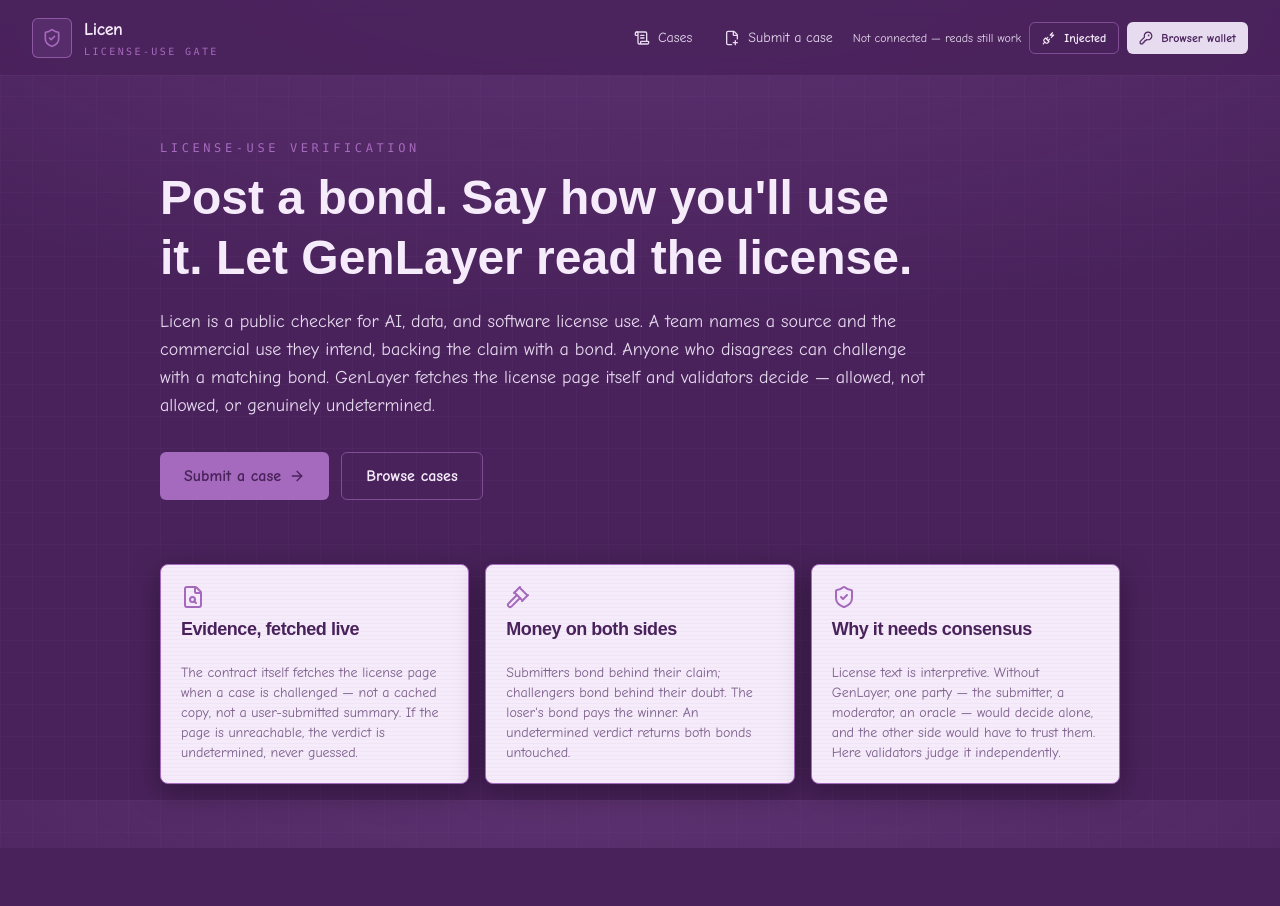
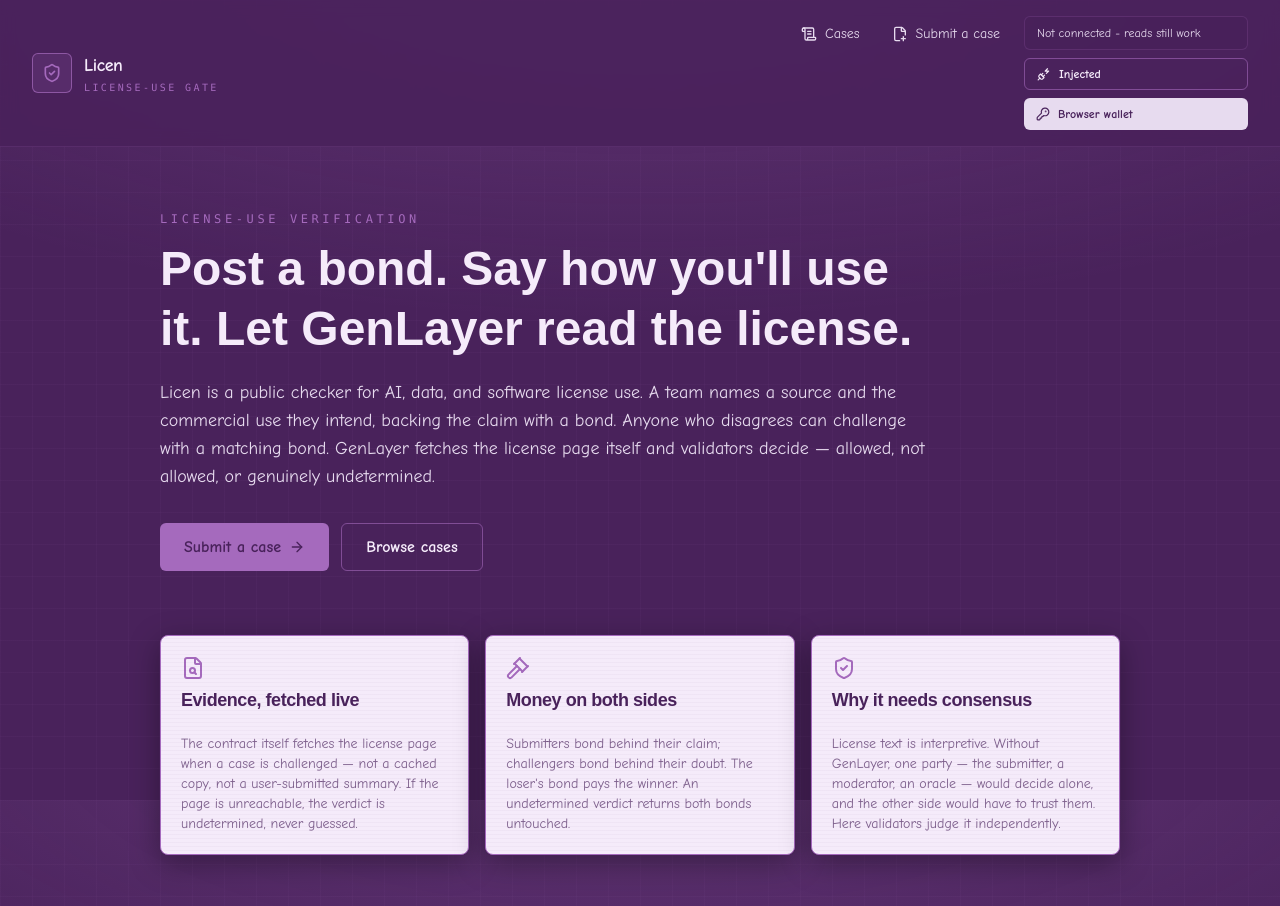
Before and after one commit to BeatyXO/Licen, a Next.js app: page / in a window 1280 px wide. Shown: the top 906 px of the page. Before the commit the page ends 848 px from the top, so only its background shows below. Built offline with nearby package versions, Linux system fonts and the light colour scheme; no server answers; a web font is replaced by a local one.

Commit message:
Make wallet controls vertical

```diff
--- a/components/navbar.tsx
+++ b/components/navbar.tsx
@@ -22,7 +22,8 @@
             <p className="font-mono text-[10px] uppercase tracking-[0.24em] text-noir-400">license-use gate</p>
           </div>
         </Link>
-        <nav className="flex flex-wrap items-center gap-2">
+        <nav className="flex flex-col gap-3 sm:flex-row sm:items-start">
+          <div className="flex flex-wrap items-center gap-2">
             {links.map((link) => (
               <Link
                 key={link.href}
@@ -33,6 +34,7 @@
                 {link.label}
               </Link>
             ))}
+          </div>
           <WalletButton />
         </nav>
       </div>
--- a/components/wallet-button.tsx
+++ b/components/wallet-button.tsx
@@ -1,12 +1,13 @@
 "use client";
 
-import { Download, KeyRound, PlugZap, Upload } from "lucide-react";
+import { Download, KeyRound, LogOut, PlugZap, Upload } from "lucide-react";
 import { Button } from "@/components/ui/button";
 import { useWallet } from "@/lib/wallet";
 import { shortAddress } from "@/lib/utils";
 
 export function WalletButton() {
-  const { address, mode, connectInjected, ensureBrowserWallet, exportPrivateKey, importPrivateKey } = useWallet();
+  const { address, mode, connectInjected, ensureBrowserWallet, exportPrivateKey, importPrivateKey, disconnect } =
+    useWallet();
 
   async function onImport() {
     const value = window.prompt("Paste your exported Licen browser private key");
@@ -14,31 +15,38 @@
   }
 
   return (
-    <div className="flex flex-wrap items-center gap-2">
+    <div className="flex w-full flex-col gap-2 sm:w-56">
       {address ? (
-        <div className="rounded-md border border-noir-400/30 bg-noir-900 px-3 py-2 text-xs">
-          <span className="text-noir-400">{mode === "injected" ? "Injected" : "Browser"}</span>{" "}
-          <span className="font-mono text-noir-100">{shortAddress(address)}</span>
+        <div className="rounded-md border border-noir-400/30 bg-noir-900 px-3 py-2 text-xs leading-relaxed">
+          <div className="text-noir-400">{mode === "injected" ? "Injected wallet" : "Browser wallet"}</div>
+          <div className="font-mono text-noir-100">{shortAddress(address)}</div>
         </div>
       ) : (
-        <span className="hidden text-xs text-noir-200 sm:inline">Not connected — reads still work</span>
+        <div className="rounded-md border border-noir-400/20 bg-noir-900/70 px-3 py-2 text-xs text-noir-200">
+          Not connected - reads still work
+        </div>
       )}
-      <Button size="sm" variant="outline" onClick={connectInjected}>
+      <Button className="w-full justify-start" size="sm" variant="outline" onClick={connectInjected}>
         <PlugZap className="h-3.5 w-3.5" /> Injected
       </Button>
-      <Button size="sm" variant="secondary" onClick={ensureBrowserWallet}>
+      <Button className="w-full justify-start" size="sm" variant="secondary" onClick={ensureBrowserWallet}>
         <KeyRound className="h-3.5 w-3.5" /> Browser wallet
       </Button>
       {mode === "browser" ? (
         <>
-          <Button size="sm" variant="ghost" onClick={exportPrivateKey}>
+          <Button className="w-full justify-start" size="sm" variant="ghost" onClick={exportPrivateKey}>
             <Download className="h-3.5 w-3.5" /> Export
           </Button>
-          <Button size="sm" variant="ghost" onClick={onImport}>
+          <Button className="w-full justify-start" size="sm" variant="ghost" onClick={onImport}>
             <Upload className="h-3.5 w-3.5" /> Import
           </Button>
         </>
       ) : null}
+      {address ? (
+        <Button className="w-full justify-start" size="sm" variant="danger" onClick={disconnect}>
+          <LogOut className="h-3.5 w-3.5" /> Disconnect
+        </Button>
+      ) : null}
     </div>
   );
 }
```
Lines whose indentation alone changed are shown as unchanged.
